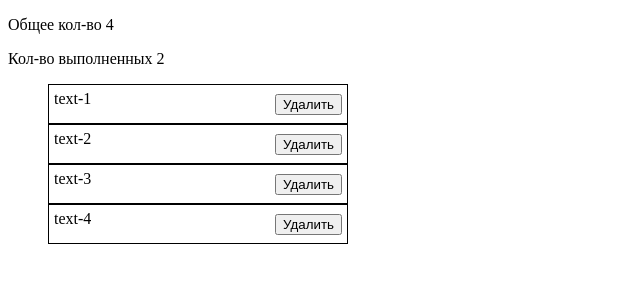
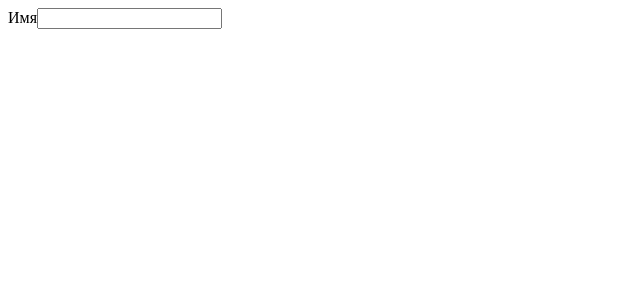
Before and after one commit to OlhaNester/training-react-lesson1, a React (Create React App) app: page / in a window 1280 px wide. Shown: the top 300 px of the page, without its empty margins (0-640 px from the left). Built offline with nearby package versions, Linux system fonts and the light colour scheme.

Commit message:
Update App.js

```diff
--- a/src/App.js
+++ b/src/App.js
@@ -13,32 +13,37 @@ import TodoList from './TodoList';
 
 class App extends Component {
   state = {
+    name: "",
+    inputValue: "aaa",
     todos: [
       { id: 'id-1', text: 'text-1', completed: false },
       { id: 'id-2', text: 'text-2', completed: true },
       { id: 'id-3', text: 'text-3', completed: true },
       { id: 'id-4', text: 'text-4', completed: false },
     ],
+
   };
   deleteTodo = ( todoId ) => {
 
         this.setState(prevState => ({ todos: prevState.todos.filter(todo => todo.id !== todoId), }));
+   };
 
-  };
-
-
+  handleNameChange = (event) => {
+    this.setState({name: event.currentTarget.value});
+  }
 
   render() {
     const { todos } = this.state;
     const totalTodo = todos.length;
     const complitedTodo = todos.reduce((acc, todo) => ( todo.completed ? acc + 1 : acc ), 0);
     return (<div className="App">
-      <div>
+      <form> <label> Имя<input type="text" value={this.state.name} onChange={ this.handleNameChange}/></label></form>
+      {/* <div>
         <p>Общее кол-во { totalTodo}</p>
         <p> Кол-во выполненных { complitedTodo}</p>
       </div>
       <TodoList todos={todos} onDeleteTodo={this.deleteTodo} />
-      {/* <ColorPicker options={colorPickerOpt}/> */}
+      <ColorPicker options={colorPickerOpt}/> */}
     </div>);
 
 }
```
